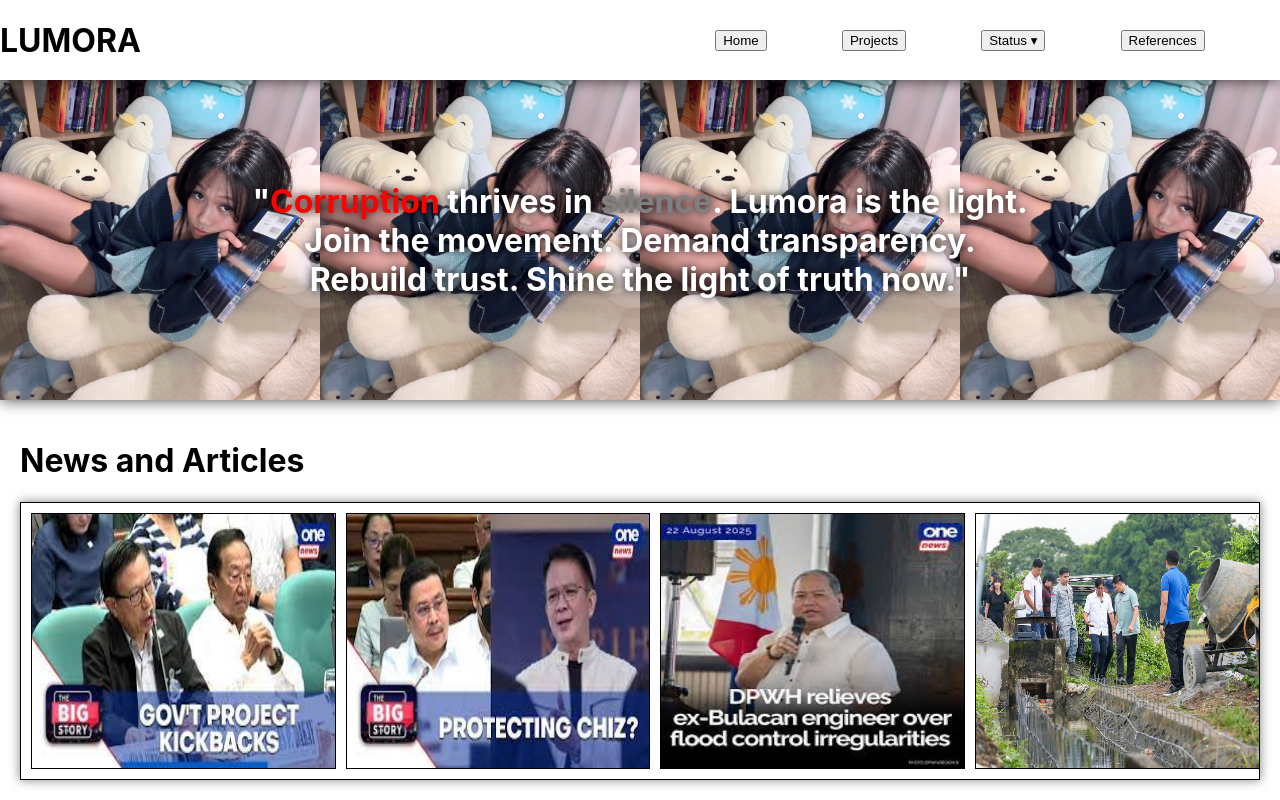
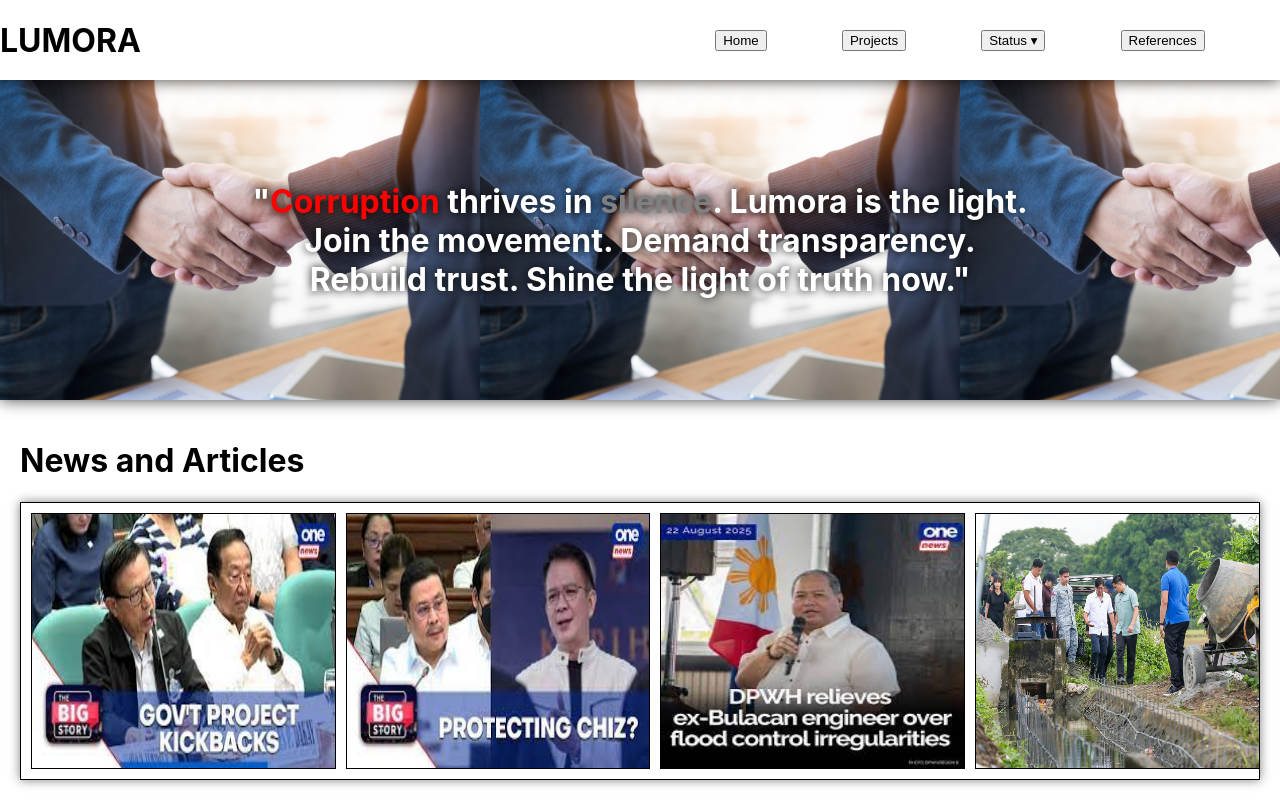
Before and after one commit to wucebrayn3/Lumora, a React (Create React App) app in the folder lumora/: page / in a window 1280 px wide. Shown: the top 800 px of the page. Built offline with nearby package versions, Linux system fonts and the light colour scheme; the HTML template or start-up script is replaced by a standard one.

Commit message:
changed a pic in landing page
Shy doesn't like it

```diff
--- a/lumora/src/styles/Landing.module.css
+++ b/lumora/src/styles/Landing.module.css
@@ -10,7 +10,7 @@
     display: flex;
     justify-content: center;
     align-items: center;
-    background-image: url('../assets/data/images/shyngot.jpg');
+    background-image: url('../assets/data/images/handfknshake.jpg');
     background-size: contain;
     box-shadow: 0 0 15px rgba(0,0,0,0.75);
 }
```
Also changed, not shown: lumora/src/assets/data/images/handfknshake.jpg (added).
